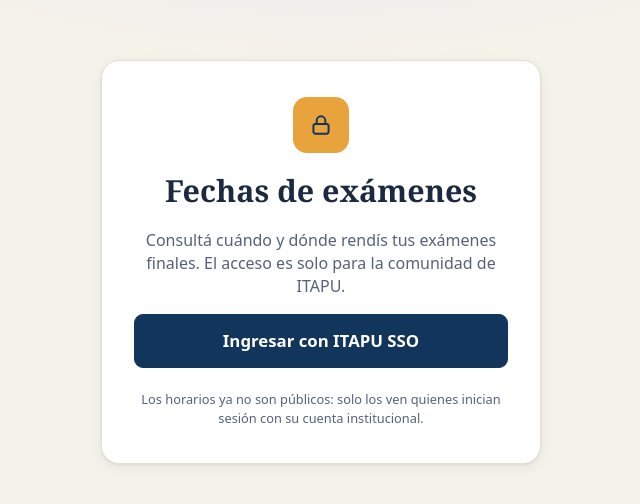
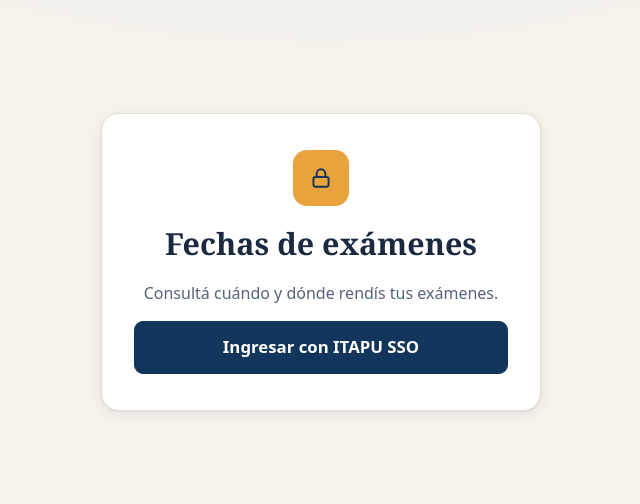
Before and after one commit to ignamosconi/sso-itapu-testApp-front, a React (Vite) app: page / in a window 1280 px wide. Shown: the part 138-642 px from the top of the page, without its empty margins (319-959 px from the left). Built offline with nearby package versions, Linux system fonts and the light colour scheme; no server answers.

Commit message:
fixed login text

```diff
--- a/src/pages/LoginPage.tsx
+++ b/src/pages/LoginPage.tsx
@@ -12,7 +12,7 @@ export function LoginPage() {
         </span>
         <h1>Fechas de exámenes</h1>
         <p className="login__lead">
-          Consultá cuándo y dónde rendís tus exámenes finales. El acceso es solo para la comunidad de ITAPU.
+          Consultá cuándo y dónde rendís tus exámenes.
         </p>
 
         <button type="button" className="btn btn--primary btn--lg" onClick={() => void signIn()} disabled={signingIn}>
@@ -21,10 +21,6 @@ export function LoginPage() {
 
         {signingIn && <p className="hint">Se abrió una ventana de ITAPU. Se cerrará sola al terminar.</p>}
         {notice && !signingIn && <p className="banner banner--warn">{notice}</p>}
-
-        <p className="login__fine">
-          Los horarios ya no son públicos: solo los ven quienes inician sesión con su cuenta institucional.
-        </p>
       </div>
     </main>
   )
--- a/vite.config.ts
+++ b/vite.config.ts
@@ -5,5 +5,5 @@ import { defineConfig } from 'vite'
 // si estuviera ocupado, Vite NO debe cambiarlo en silencio.
 export default defineConfig({
   plugins: [react()],
-  server: { port: 5173, strictPort: true },
+  server: { port: 5174, strictPort: true },
 })
```
